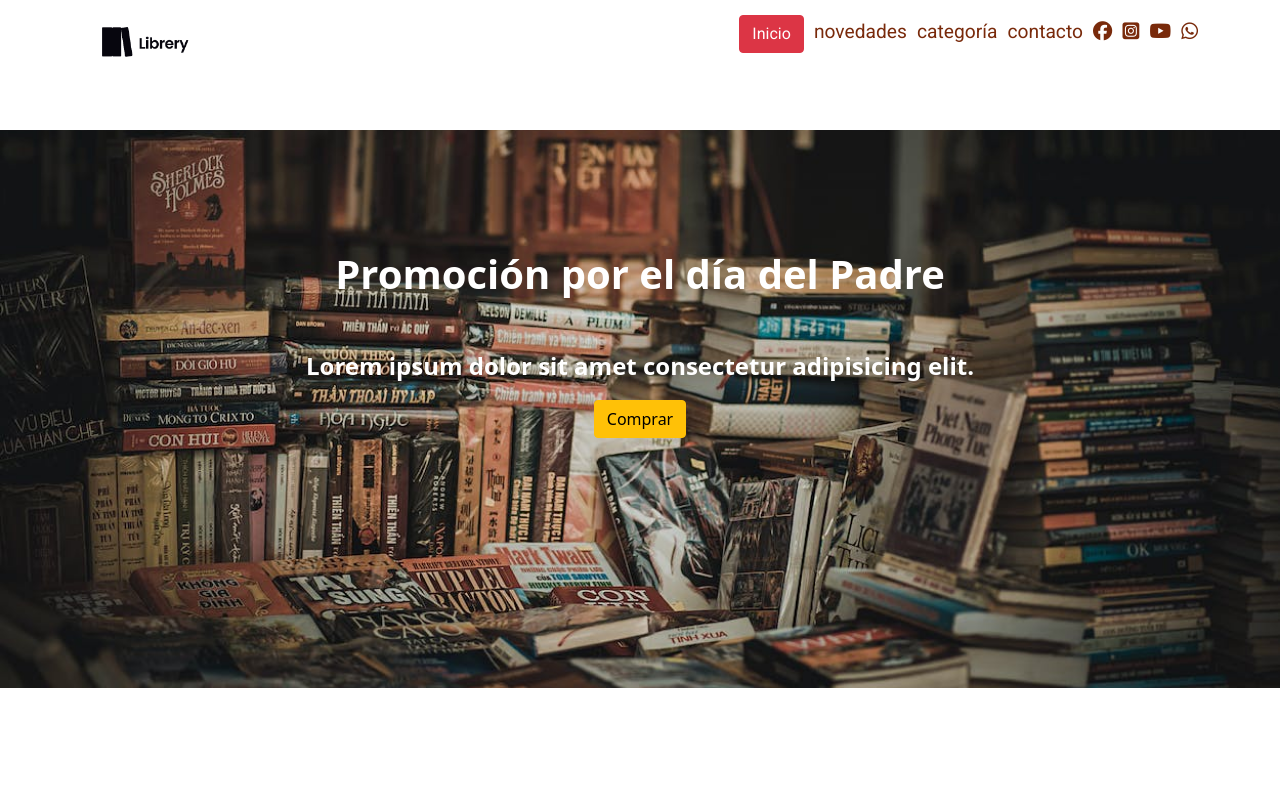
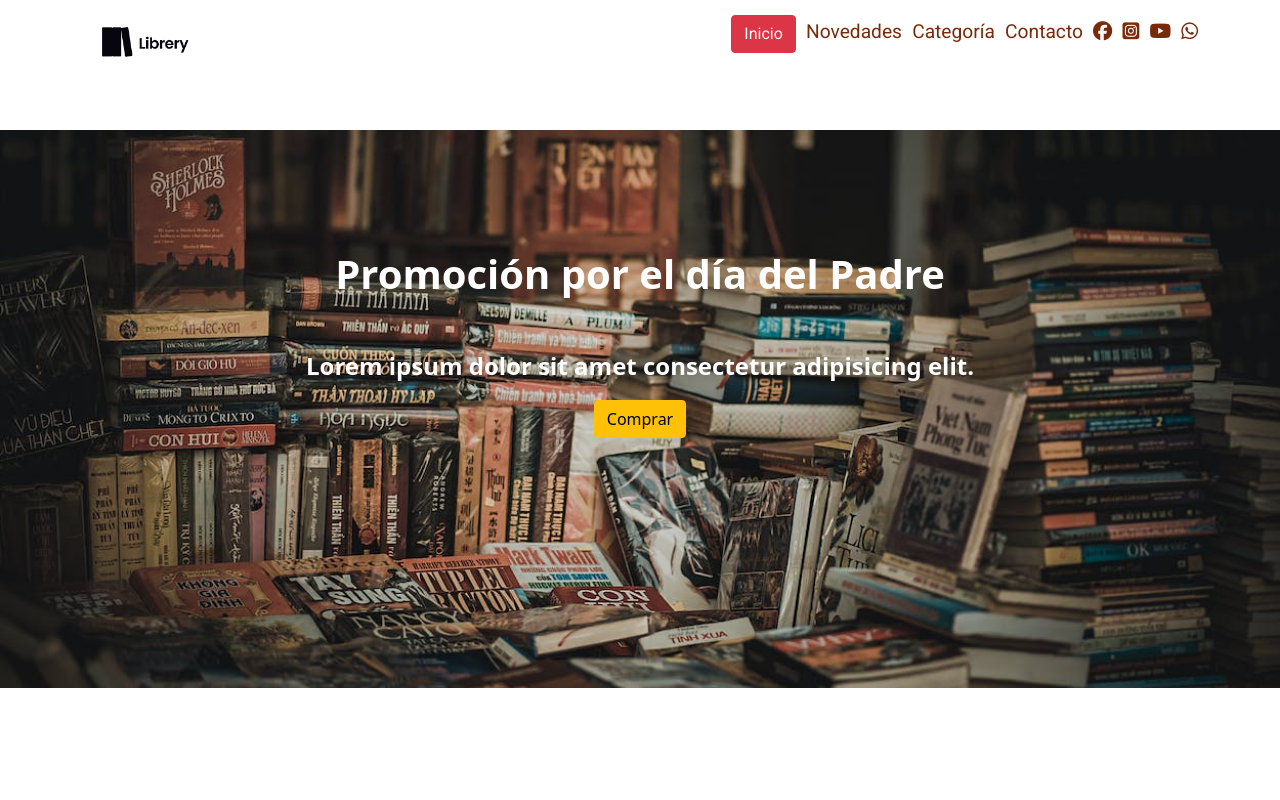
Before and after one commit to jorgegrajalesu/librery-proyecto1, a plain HTML site: page index.html in a window 1280 px wide. Shown: the top 800 px of the page. Drawn offline with nearby package versions, Linux system fonts and the light colour scheme.

Commit message:
ProyectoTerminado100723

```diff
--- a/index.html
+++ b/index.html
@@ -24,9 +24,9 @@
                 <nav>
                     <a href="#" class="btn btn-danger">Inicio</a>
                     <!-- enlace de ancla de nombre -->
-                    <a href="#novedades">novedades</a>
-                    <a href="#categoria">categoría</a>
-                    <a href="#contacto">contacto</a>
+                    <a href="#novedades">Novedades</a>
+                    <a href="#categoria">Categoría</a>
+                    <a href="#contacto">Contacto</a>
                     <!-- enlaces externos -->
                     <a href="https://www.facebook.com/" target="_blank"><i class="fa-brands fa-facebook"></i></a>
                     <a href="https://www.instagram.com/" target="_blank"><i class="fa-brands fa-square-instagram"></i></a>
```
